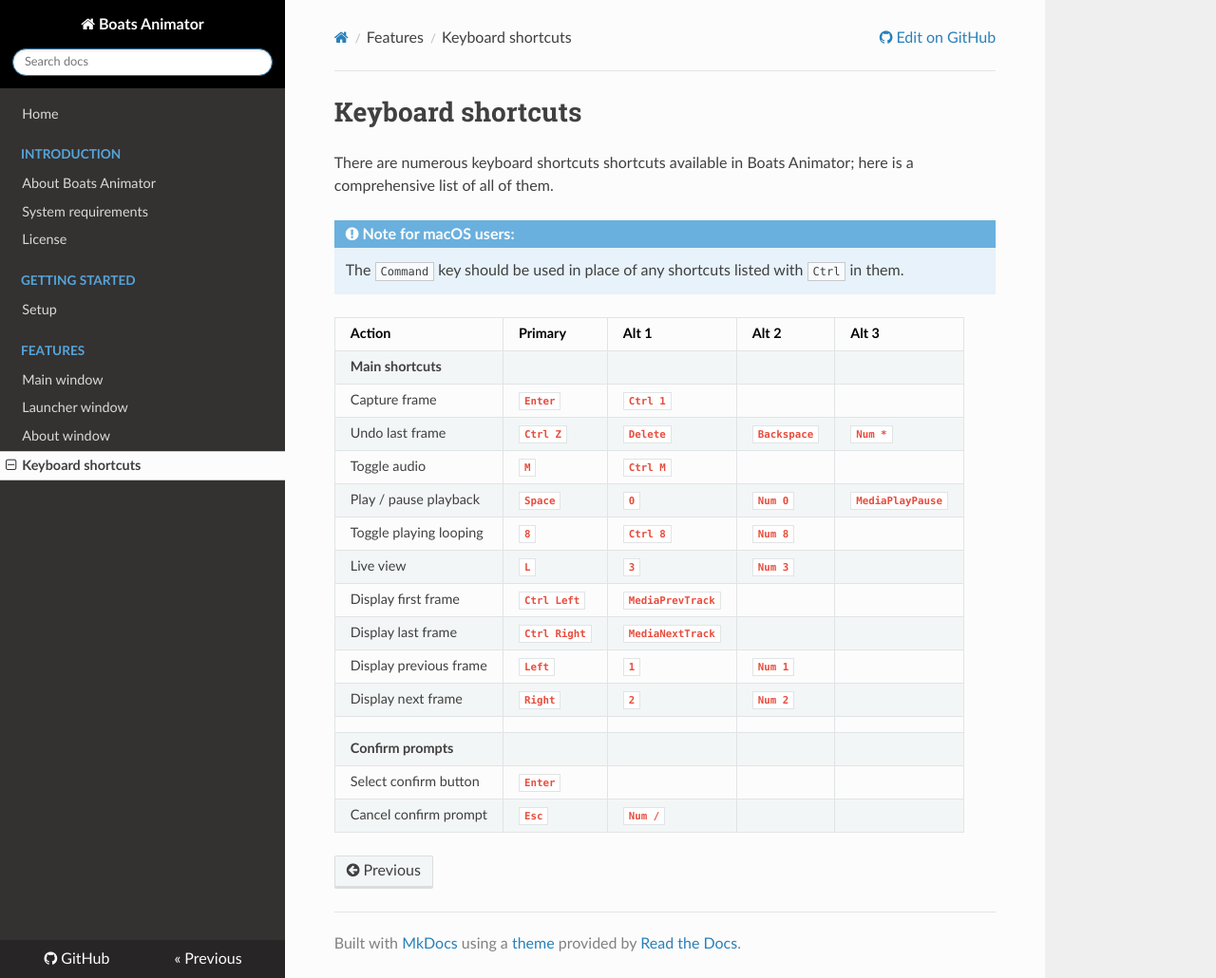
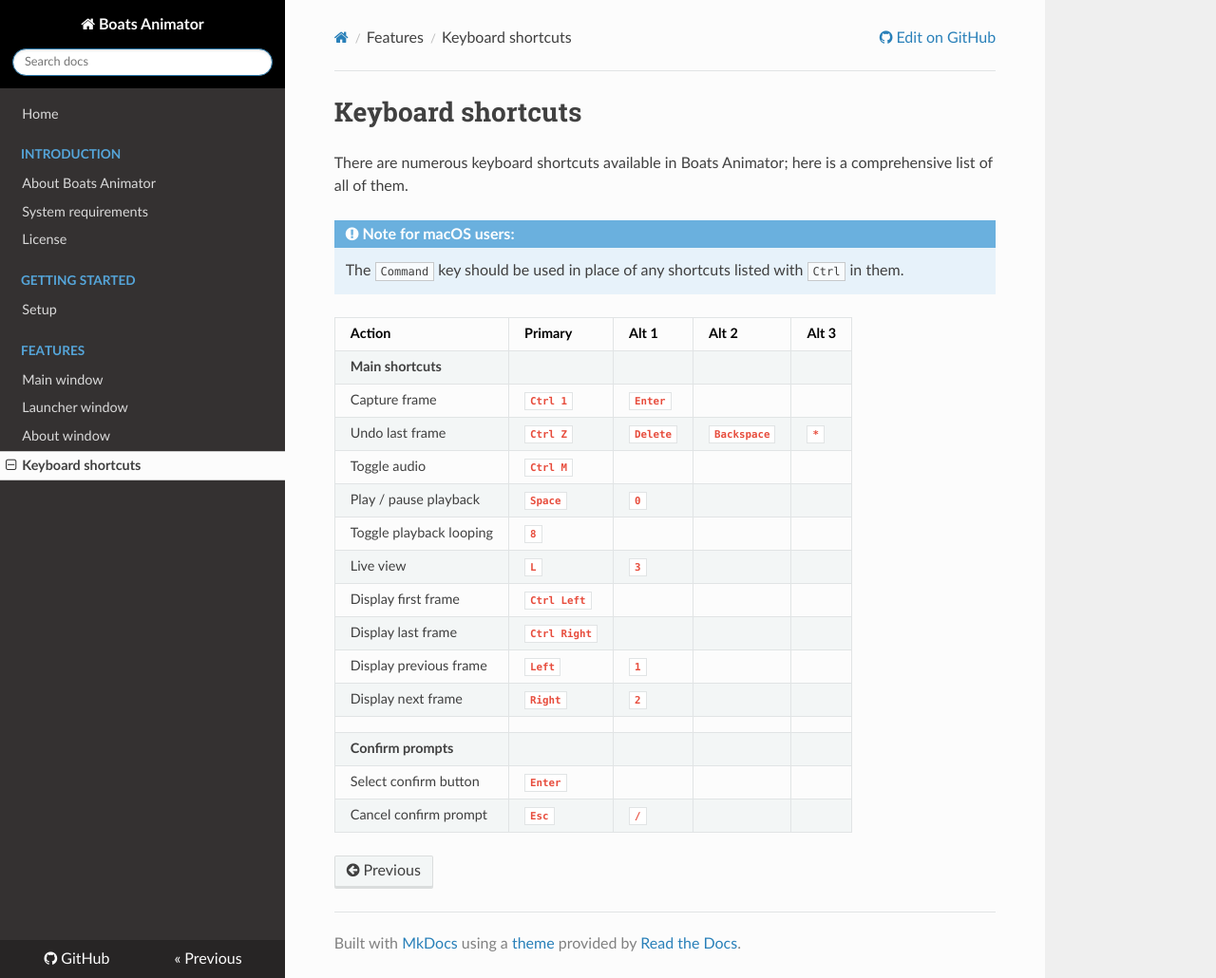
Before and after one commit to charlielee/boats-animator, an MkDocs documentation site: the page built from docs/features/keyboard-shortcuts.md, in a window 1280 px wide and 1030 px high. Shown: the whole window at 95% size. Built offline with MkDocs 1.6.1, drawn with Linux system fonts in a browser that asks for light colours; nearby versions of some CDN libraries; old or Windows-style settings are respelled for this version of MkDocs.

Commit message:
Update shortcut documentation

```diff
--- a/docs/features/keyboard-shortcuts.md
+++ b/docs/features/keyboard-shortcuts.md
@@ -1,23 +1,23 @@
 # Keyboard shortcuts
-There are numerous keyboard shortcuts shortcuts available in Boats Animator; here is a comprehensive list of all of them.
+There are numerous keyboard shortcuts available in Boats Animator; here is a comprehensive list of all of them.
 
 !!! note "Note for macOS users:"
     The `Command` key should be used in place of any shortcuts listed with `Ctrl` in them.
 
-| Action                 | Primary          | Alt 1                | Alt 2           | Alt 3                |
-|------------------------|------------------|----------------------|-----------------|----------------------|
-| **Main shortcuts**     |                  |                      |                 |                      |
-| Capture frame          | **`Enter`**      | **`Ctrl 1`**         |                 |                      |
-| Undo last frame        | **`Ctrl Z`**     | **`Delete`**         | **`Backspace`** | **`Num *`**          |
-| Toggle audio           | **`M`**          | **`Ctrl M`**         |                 |                      |
-| Play / pause playback  | **`Space`**      | **`0`**              | **`Num 0`**     | **`MediaPlayPause`** |
-| Toggle playing looping | **`8`**          | **`Ctrl 8`**         | **`Num 8`**     |                      |
-| Live view              | **`L`**          | **`3`**              | **`Num 3`**     |                      |
-| Display first frame    | **`Ctrl Left`**  | **`MediaPrevTrack`** |                 |                      |
-| Display last frame     | **`Ctrl Right`** | **`MediaNextTrack`** |                 |                      |
-| Display previous frame | **`Left`**       | **`1`**              | **`Num 1`**     |                      |
-| Display next frame     | **`Right`**      | **`2`**              | **`Num 2`**     |                      |
-|                        |                  |                      |                 |                      |
-| **Confirm prompts**    |                  |                      |                 |                      |
-| Select confirm button  | **`Enter`**      |                      |                 |                      |
-| Cancel confirm prompt  | **`Esc`**        | **`Num /`**          |                 |                      |
+| Action                  | Primary          | Alt 1        | Alt 2           | Alt 3   |
+|-------------------------|------------------|--------------|-----------------|---------|
+| **Main shortcuts**      |                  |              |                 |         |
+| Capture frame           | **`Ctrl 1`**     | **`Enter`**  |                 |         |
+| Undo last frame         | **`Ctrl Z`**     | **`Delete`** | **`Backspace`** | **`*`** |
+| Toggle audio            | **`Ctrl M`**     |              |                 |         |
+| Play / pause playback   | **`Space`**      | **`0`**      |                 |         |
+| Toggle playback looping | **`8`**          |              |                 |         |
+| Live view               | **`L`**          | **`3`**      |                 |         |
+| Display first frame     | **`Ctrl Left`**  |              |                 |         |
+| Display last frame      | **`Ctrl Right`** |              |                 |         |
+| Display previous frame  | **`Left`**       | **`1`**      |                 |         |
+| Display next frame      | **`Right`**      | **`2`**      |                 |         |
+|                         |                  |              |                 |         |
+| **Confirm prompts**     |                  |              |                 |         |
+| Select confirm button   | **`Enter`**      |              |                 |         |
+| Cancel confirm prompt   | **`Esc`**        | **`/`**      |                 |         |
```
